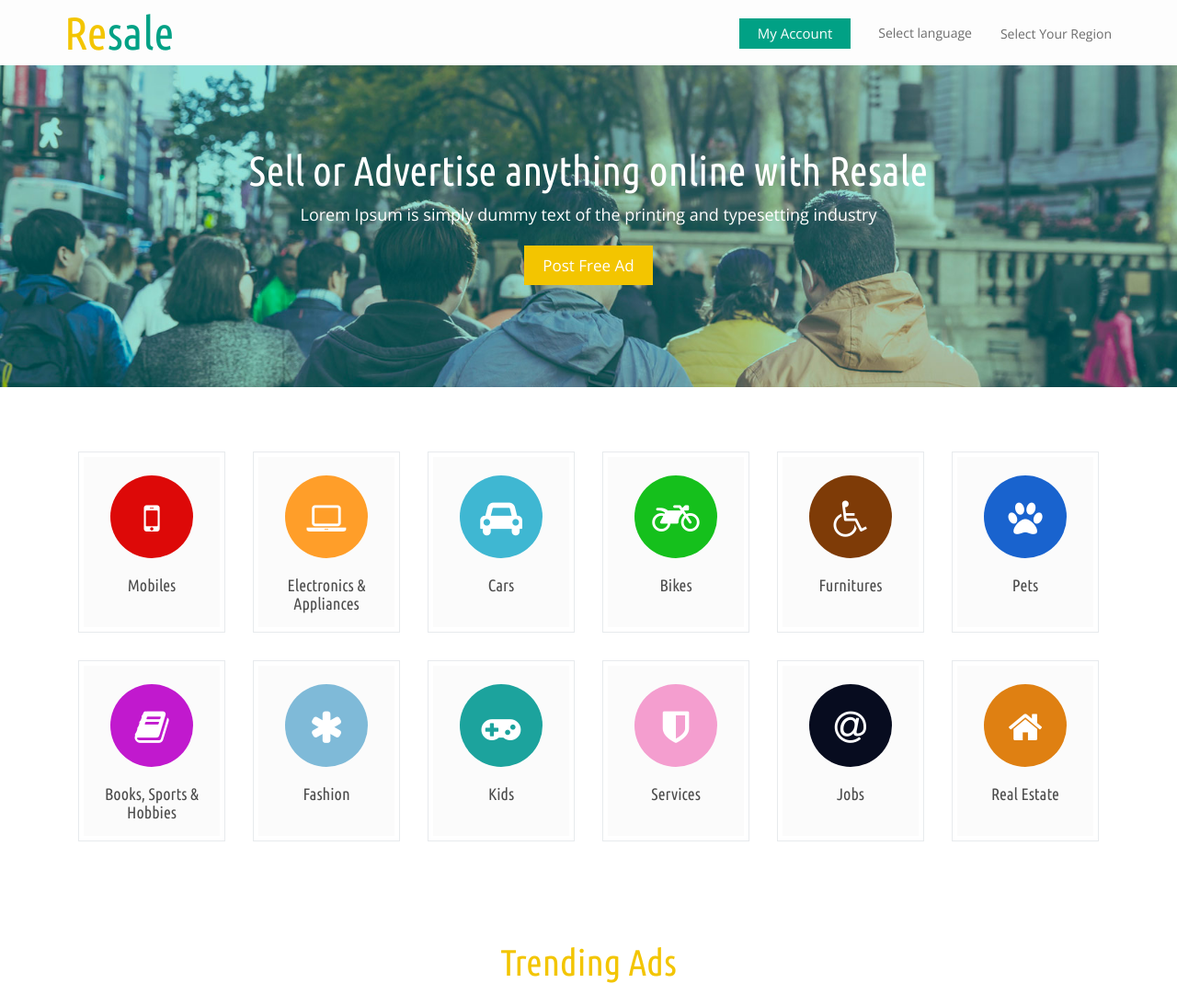
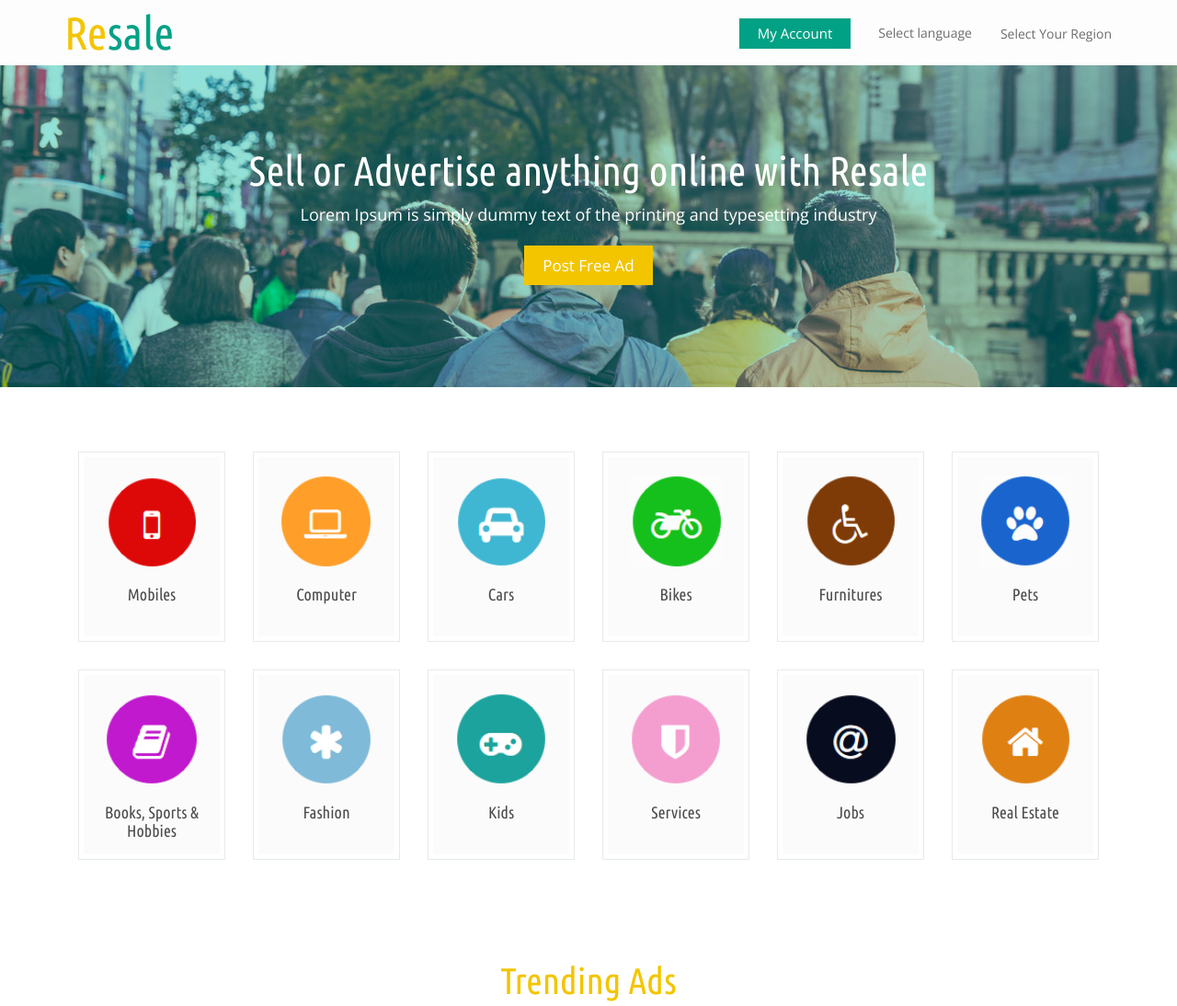
Before and after one commit to ingafter60/resale2, a Django app: page / in a window 1280 px wide. Shown: the top 1094 px of the page at 92% size. Run offline with Django 3.2, Linux system fonts and the light colour scheme; data comes from the database, SQL or seed files in the repository; some libraries are stand-ins or nearby versions.

Commit message:
7. Load categories to home page

```diff
--- a/resale/models.py
+++ b/resale/models.py
@@ -10,7 +10,7 @@
 
 	cat_name = models.CharField(max_length=50)
 	cat_description = models.CharField(max_length=255)
-	cat_image= models.ImageField(upload_to='category/', blank=True, null=True)
+	image = models.ImageField(upload_to='category/', blank=True, null=True)
 	slug 	 = models.SlugField(blank=True, null=True)
 
 	def save(self, *args, **kwargs):
--- a/resale/templates/Resale/index.html
+++ b/resale/templates/Resale/index.html
@@ -6,126 +6,29 @@
     <div class="content">
         <div class="categories">
             <div class="container">
+
+            {% if categories  %}
+                {% for category in categories %}
                 <div class="col-md-2 focus-grid">
                     <a href="categories.html">
                         <div class="focus-border">
                             <div class="focus-layout">
-                                <div class="focus-image"><i class="fa fa-mobile"></i></div>
-                                <h4 class="clrchg">Mobiles</h4>
+                                <div class="focus-image">
+                                    <a href="{{category.get_absolute_url}}">
+                                        <img src="{{category.image.url}}" width="100" height="100">
+                                    </a>
+                                </div>
+                                <h4 class="clrchg">{{category}}</h4>
                             </div>
                         </div>
                     </a>
                 </div>
+                {% endfor %}
+            {% else %}
                 <div class="col-md-2 focus-grid">
-                    <a href="categories.html#parentVerticalTab2">
-                        <div class="focus-border">
-                            <div class="focus-layout">
-                                <div class="focus-image"><i class="fa fa-laptop"></i></div>
-                                <h4 class="clrchg"> Electronics & Appliances</h4>
-                            </div>
-                        </div>
-                    </a>
+                    <p>No category found.</p>
                 </div>
-                <div class="col-md-2 focus-grid">
-                    <a href="categories.html#parentVerticalTab3">
-                        <div class="focus-border">
-                            <div class="focus-layout">
-                                <div class="focus-image"><i class="fa fa-car"></i></div>
-                                <h4 class="clrchg">Cars</h4>
-                            </div>
-                        </div>
-                    </a>
-                </div>
-                <div class="col-md-2 focus-grid">
-                    <a href="categories.html#parentVerticalTab4">
-                        <div class="focus-border">
-                            <div class="focus-layout">
-                                <div class="focus-image"><i class="fa fa-motorcycle"></i></div>
-                                <h4 class="clrchg">Bikes</h4>
-                            </div>
-                        </div>
-                    </a>
-                </div>
-                <div class="col-md-2 focus-grid">
-                    <a href="categories.html#parentVerticalTab5">
-                        <div class="focus-border">
-                            <div class="focus-layout">
-                                <div class="focus-image"><i class="fa fa-wheelchair"></i></div>
-                                <h4 class="clrchg">Furnitures</h4>
-                            </div>
-                        </div>
-                    </a>
-                </div>
-                <div class="col-md-2 focus-grid">
-                    <a href="categories.html#parentVerticalTab6">
-                        <div class="focus-border">
-                            <div class="focus-layout">
-                                <div class="focus-image"><i class="fa fa-paw"></i></div>
-                                <h4 class="clrchg">Pets</h4>
-                            </div>
-                        </div>
-                    </a>
-                </div>
-                <div class="col-md-2 focus-grid">
-                    <a href="categories.html#parentVerticalTab7">
-                        <div class="focus-border">
-                            <div class="focus-layout">
-                                <div class="focus-image"><i class="fa fa-book"></i></div>
-                                <h4 class="clrchg">Books, Sports & Hobbies</h4>
-                            </div>
-                        </div>
-                    </a>
-                </div>
-                <div class="col-md-2 focus-grid">
-                    <a href="categories.html#parentVerticalTab8">
-                        <div class="focus-border">
-                            <div class="focus-layout">
-                                <div class="focus-image"><i class="fa fa-asterisk"></i></div>
-                                <h4 class="clrchg">Fashion</h4>
-                            </div>
-                        </div>
-                    </a>
-                </div>
-                <div class="col-md-2 focus-grid">
-                    <a href="categories.html#parentVerticalTab9">
-                        <div class="focus-border">
-                            <div class="focus-layout">
-                                <div class="focus-image"><i class="fa fa-gamepad"></i></div>
-                                <h4 class="clrchg">Kids</h4>
-                            </div>
-                        </div>
-                    </a>
-                </div>
-                <div class="col-md-2 focus-grid">
-                    <a href="categories.html#parentVerticalTab10">
-                        <div class="focus-border">
-                            <div class="focus-layout">
-                                <div class="focus-image"><i class="fa fa-shield"></i></div>
-                                <h4 class="clrchg">Services</h4>
-                            </div>
-                        </div>
-                    </a>
-                </div>
-                <div class="col-md-2 focus-grid">
-                    <a href="categories.html#parentVerticalTab11">
-                        <div class="focus-border">
-                            <div class="focus-layout">
-                                <div class="focus-image"><i class="fa fa-at"></i></div>
-                                <h4 class="clrchg">Jobs</h4>
-                            </div>
-                        </div>
-                    </a>
-                </div>
-                <div class="col-md-2 focus-grid">
-                    <a href="categories.html#parentVerticalTab12">
-                        <div class="focus-border">
-                            <div class="focus-layout">
-                                <div class="focus-image"><i class="fa fa-home"></i></div>
-                                <h4 class="clrchg">Real Estate</h4>
-                            </div>
-                        </div>
-                    </a>
-                </div>
+            {% endif %}
                 <div class="clearfix"></div>
             </div>
         </div>
```
Also changed, not shown: db.sqlite3, media/category/Realestate.png (added), resale/migrations/0004_auto_20200616_1723.py (added).
